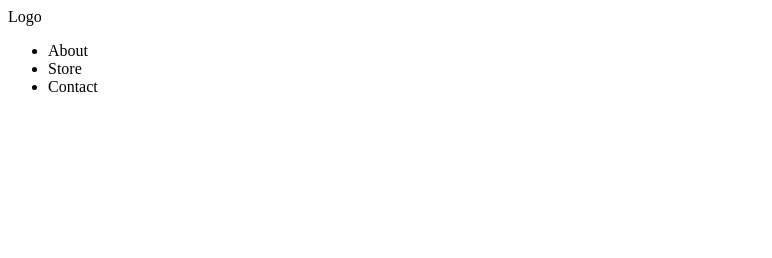
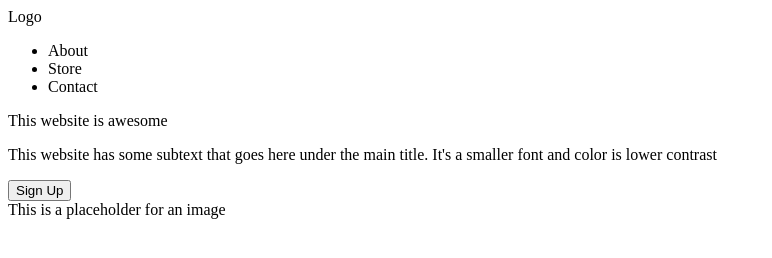
Before and after one commit to Warmflapjacks/better-landing-page, a plain HTML site: page index.html in a window 1280 px wide. Shown: the whole page, without its empty margins (0-772 px from the left). Drawn offline with Linux system fonts and the light colour scheme.

Commit message:
Add secondary header information

```diff
--- a/index.html
+++ b/index.html
@@ -22,7 +22,26 @@
     </div>
 
     <div class = "secondary-header">
-
+        <div class = "left-links">
+            <div class = "main-text">
+                <p>This website is awesome</p>
+            </div>
+            <div class = "secondary-text">
+                <p>This website has some subtext that goes here under the main title. It's a smaller font and
+                    color is lower contrast
+                </p>
+            </div>
+            <div class = "signup-button">
+                <button>Sign Up</button>
+            </div>
+        </div>
+        <div class = "right-links">
+            <div class = "placeholder-image">
+                <div class = "image-text">
+                    This is a placeholder for an image
+                </div>
+            </div>
+        </div>
     </div>
 
     <div class = "random-information">
```
